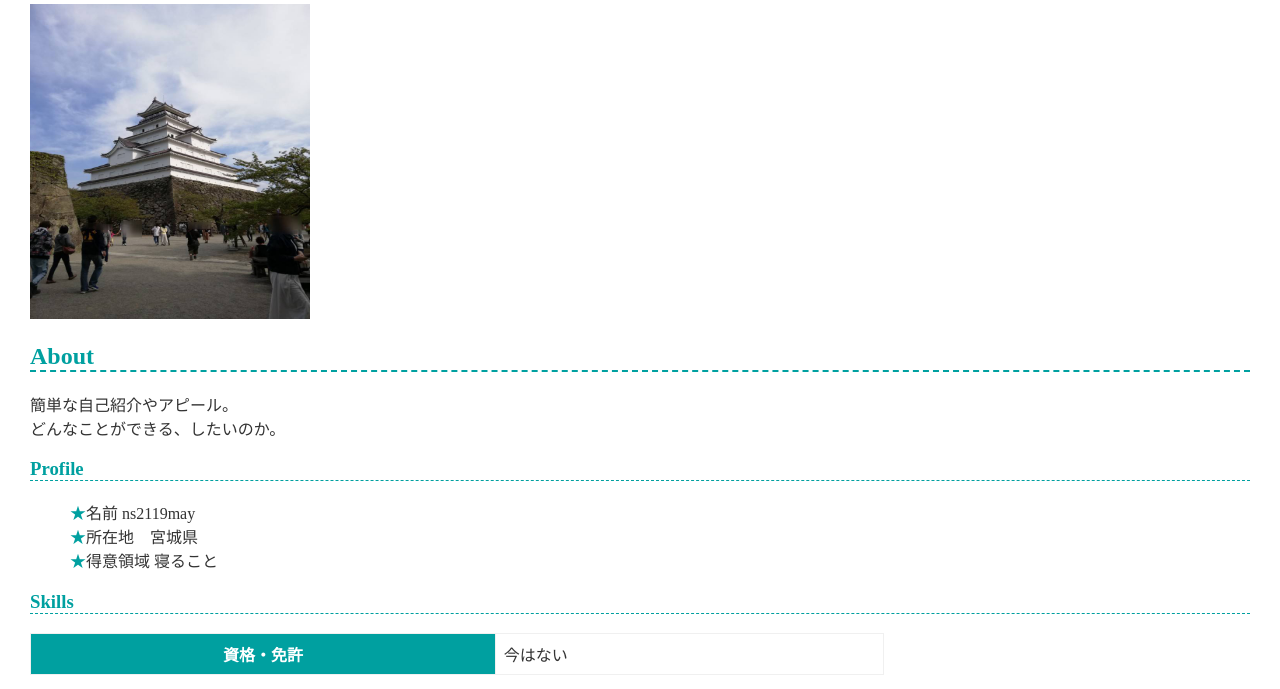
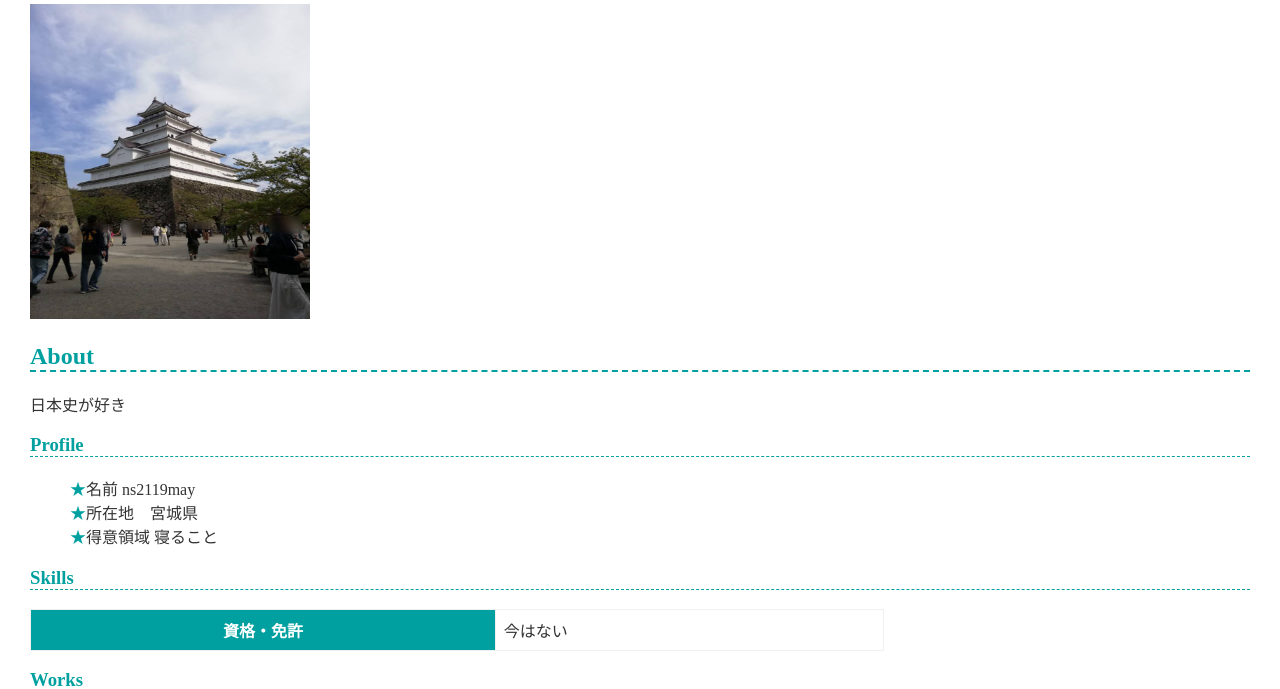
Before and after one commit to ns2119may-hub/ns2119may.github.io, a plain HTML site: page index.html in a window 1280 px wide. Shown: the part 109-798 px from the top of the page. Drawn offline with Linux system fonts and the light colour scheme.

Commit message:
Update index.html

```diff
--- a/index.html
+++ b/index.html
@@ -11,8 +11,7 @@
     <img src="30172.jpg" width="280" height="315">
     <h2>About</h2>
     <p>
-      簡単な自己紹介やアピール。<br>
-      どんなことができる、したいのか。
+      日本史が好き<br>
     </p>
 <h3>Profile</h3>
     <ul>
```
